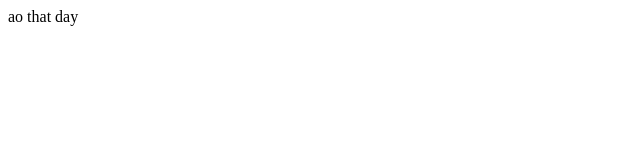
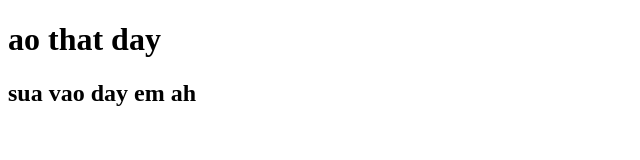
Before and after one commit to DuyTai2003/baitest3, a plain HTML site: page index.html in a window 1280 px wide. Shown: the whole page, without its empty margins (0-640 px from the left). Drawn offline with Linux system fonts and the light colour scheme.

Commit message:
2nd commit

```diff
--- a/index.html
+++ b/index.html
@@ -6,6 +6,7 @@
     <title>nhinmahoc</title>
   </head>
   <body>
-    ao that day
+    <h1>ao that day</h1>
+    <h2>sua vao day em ah</h2>
   </body>
 </html>
```
